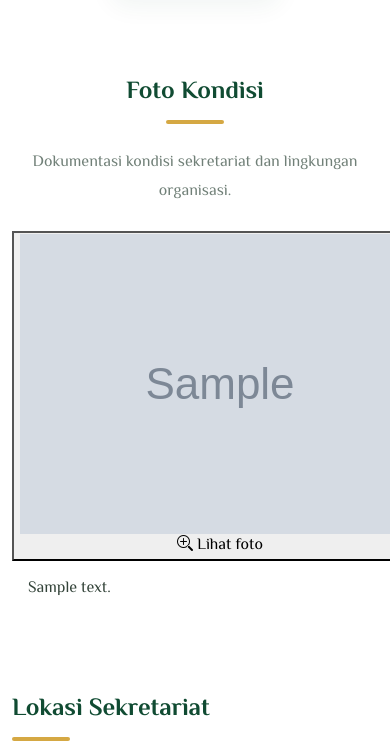
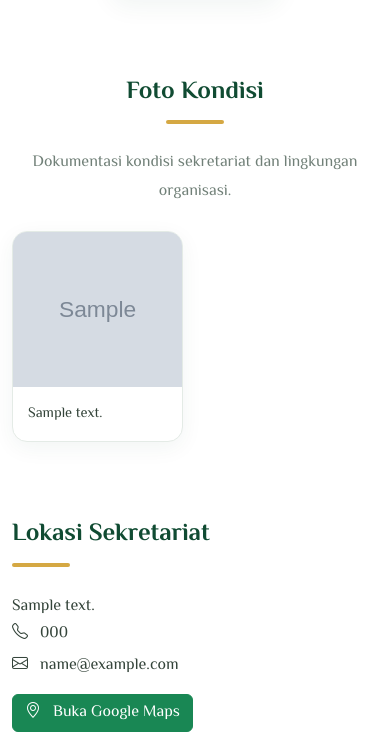
Before and after one commit to l200240164-galihwikuu/tif1336-2026-tugas1-membangun-website-pcm-dengan-django-kelompokM, a Django app: page /profil/ in a window 390 px wide. Shown: the part 1543-2299 px from the top of the page. Run offline with Django 5.2, Linux system fonts and the light colour scheme; tables that the repository leaves empty hold one stand-in row (values such as "Sample post"); grey boxes marked "Sample" are stand-in pictures; some libraries are stand-ins or nearby versions.

Commit message:
Menambahkan gaya untuk galeri foto kondisi di halaman profil

```diff
--- a/static/css/style.css
+++ b/static/css/style.css
@@ -1243,6 +1243,109 @@ body {
     font-size: 0.78rem;
 }
 
+/* GALERI FOTO KONDISI */
+
+.profil-page #foto-kondisi .row {
+    align-items: stretch;
+}
+
+.profil-page .kondisi-card {
+    height: 100%;
+    overflow: hidden;
+    background: #fff;
+    border: 1px solid var(--profil-border);
+    border-radius: 15px;
+    box-shadow: 0 6px 22px rgba(20, 75, 48, 0.055);
+    transition:
+        transform 0.25s ease,
+        box-shadow 0.25s ease;
+}
+
+.profil-page .kondisi-card:hover {
+    transform: translateY(-5px);
+    box-shadow: 0 13px 30px rgba(20, 75, 48, 0.12);
+}
+
+.profil-page .kondisi-card a {
+    display: block;
+    overflow: hidden;
+    background: #e9f0eb;
+}
+
+.profil-page .kondisi-card img {
+    display: block;
+    width: 100%;
+    height: 210px;
+    object-fit: cover;
+    transition: transform 0.35s ease;
+}
+
+.profil-page .kondisi-card:hover img {
+    transform: scale(1.045);
+}
+
+.profil-page .kondisi-card .p-3 {
+    padding: 15px !important;
+}
+
+.profil-page .kondisi-card p {
+    color: var(--profil-text);
+    font-size: 0.9rem;
+    line-height: 1.7;
+    overflow-wrap: anywhere;
+}
+
+.profil-page .kondisi-photo-button {
+    position: relative;
+    display: block;
+    width: 100%;
+    padding: 0;
+    overflow: hidden;
+    border: 0;
+    background: #e9f0eb;
+    cursor: zoom-in;
+}
+
+.profil-page .kondisi-photo-button img {
+    display: block;
+    width: 100%;
+    height: 210px;
+    object-fit: cover;
+    transition: transform 0.3s ease;
+}
+
+.profil-page .kondisi-photo-button:hover img {
+    transform: scale(1.05);
+}
+
+.profil-page .kondisi-photo-overlay {
+    position: absolute;
+    inset: 0;
+    display: flex;
+    align-items: center;
+    justify-content: center;
+    gap: 8px;
+    color: #fff;
+    background: rgba(16, 75, 50, 0.65);
+    opacity: 0;
+    transition: opacity 0.25s ease;
+}
+
+.profil-page .kondisi-photo-button:hover .kondisi-photo-overlay,
+.profil-page .kondisi-photo-button:focus-visible .kondisi-photo-overlay {
+    opacity: 1;
+}
+
+@media (max-width: 575.98px) {
+    .profil-page .kondisi-photo-button img {
+        height: 155px;
+    }
+
+    .profil-page .kondisi-photo-overlay {
+        font-size: 0.8rem;
+    }
+}
+
 /* HALAMAN BERITA */
 .berita-card .btn:hover,
 .berita-card .btn:focus {
```
